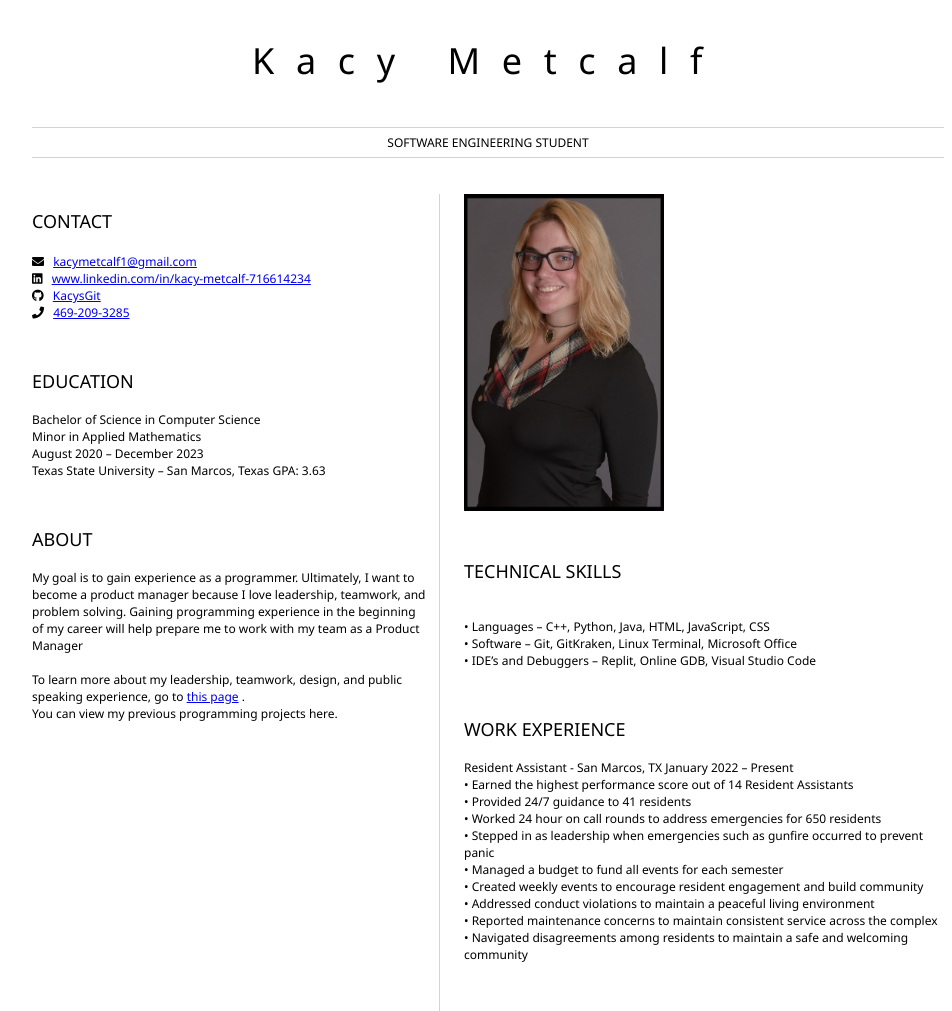
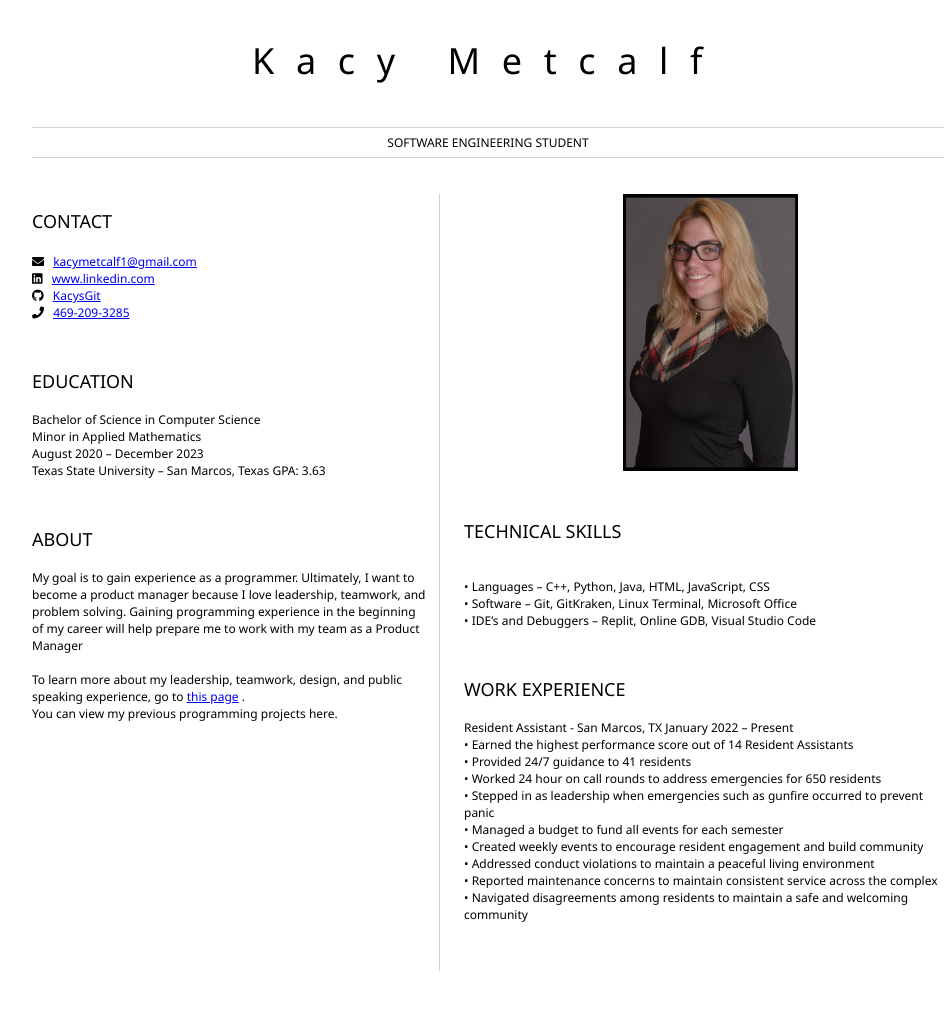
Before and after one commit to KacysGit/resume, a plain HTML site: page index.html in a window 1280 px wide. Shown: the whole page, without its empty margins (152-1104 px from the left). After the commit the page ends 971 px from the top, so only its background shows below. Drawn offline with Linux system fonts and the light colour scheme.

Commit message:
Editing layout

```diff
--- a/index.html
+++ b/index.html
@@ -22,7 +22,7 @@
                         <a href="mailto:your-email@example.com">kacymetcalf1@gmail.com</a> <br>
 
                         <i class="fab fa-linkedin" aria-hidden="true"></i>
-                        <a href="https://www.linkedin.com/in/kacy-metcalf-716614234">www.linkedin.com/in/kacy-metcalf-716614234</a> <br>
+                        <a href="https://www.linkedin.com/in/kacy-metcalf-716614234">www.linkedin.com</a> <br>
 
                         <i class="fab fa-github" aria-hidden="true"></i>
                         <a href="https://github.com/KacysGit">KacysGit</a><br>
@@ -59,9 +59,11 @@
 				</section>
 			</article>
 			<article id="mainRight">
+				<article id="profPic">
 				<section>
-					<img src="Headshot.jpg" alt="Professional Picture" width="200">
+					<img src="Headshot.jpg" alt="Professional Picture" width="175">
 				</section>
+				</article>
 				<section>
 					<h2> TECHNICAL SKILLS</h2>
 					<br> •	Languages – C++, Python, Java, HTML, JavaScript, CSS
--- a/style.css
+++ b/style.css
@@ -63,3 +63,6 @@ main {
 #mainLeft {
     border-right: 1px solid lightgray;
 }
+#profPic {
+    text-align: center;
+}
```
